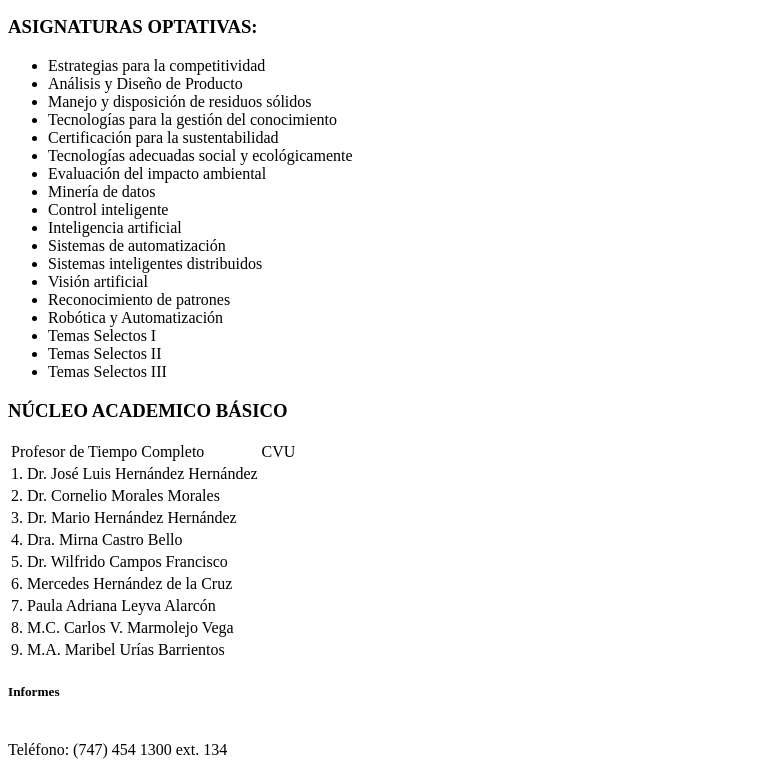
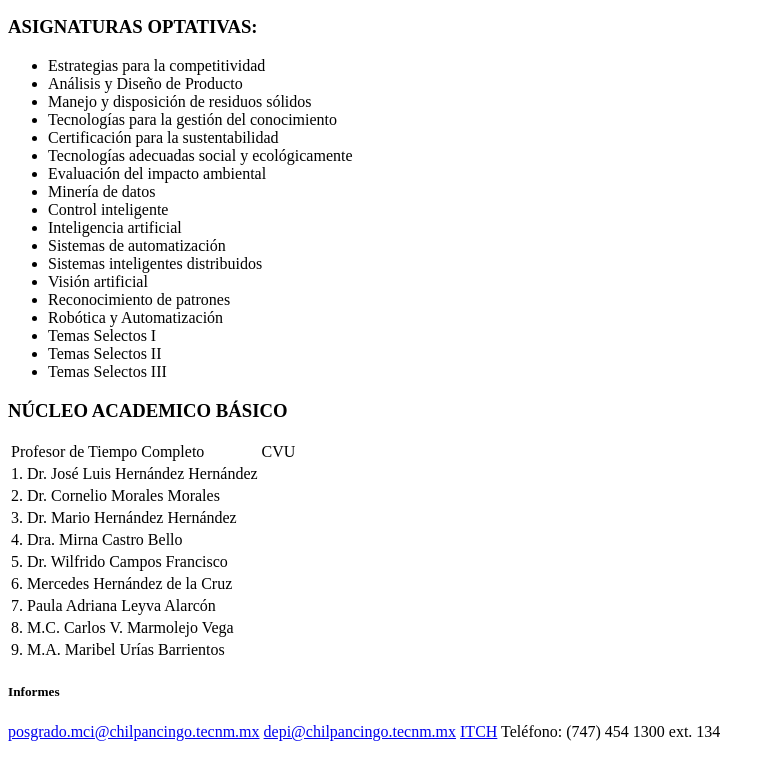
Before and after one commit to josenatha/WebMaster, a plain HTML site: page index.html in a window 1280 px wide. Shown: the part 1725-2492 px from the top of the page, without its empty margins (0-775 px from the left). Drawn offline with Linux system fonts and the light colour scheme.

Commit message:
correos fotter

```diff
--- a/index.html
+++ b/index.html
@@ -359,8 +359,9 @@
     <!-- Informes -->
     <footer>
         <h5>Informes</h5>
-        <br>
-        <a href="posgrado.mci@chilpancingo.tecnm.mxdepi@chilpancingo.tecnm.mxhttp://chilpancingo.tecnm.mx/ "></a>
+        <a href="posgrado.mci@chilpancingo.tecnm.mx">posgrado.mci@chilpancingo.tecnm.mx</a>
+        <a href="depi@chilpancingo.tecnm.mx">depi@chilpancingo.tecnm.mx</a>
+        <a href="http://chilpancingo.tecnm.mx/ ">ITCH</a>
         <span>Teléfono:</span>
         <span>(747) 454 1300 ext. 134</span>
     </footer>
```
